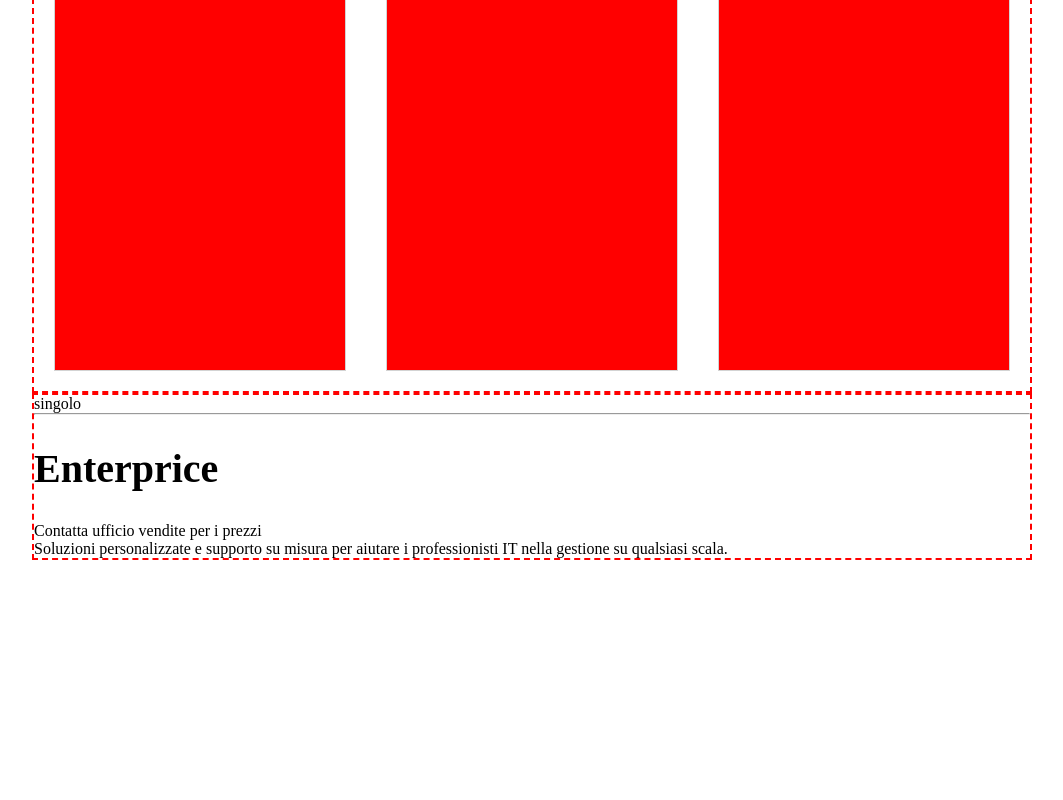
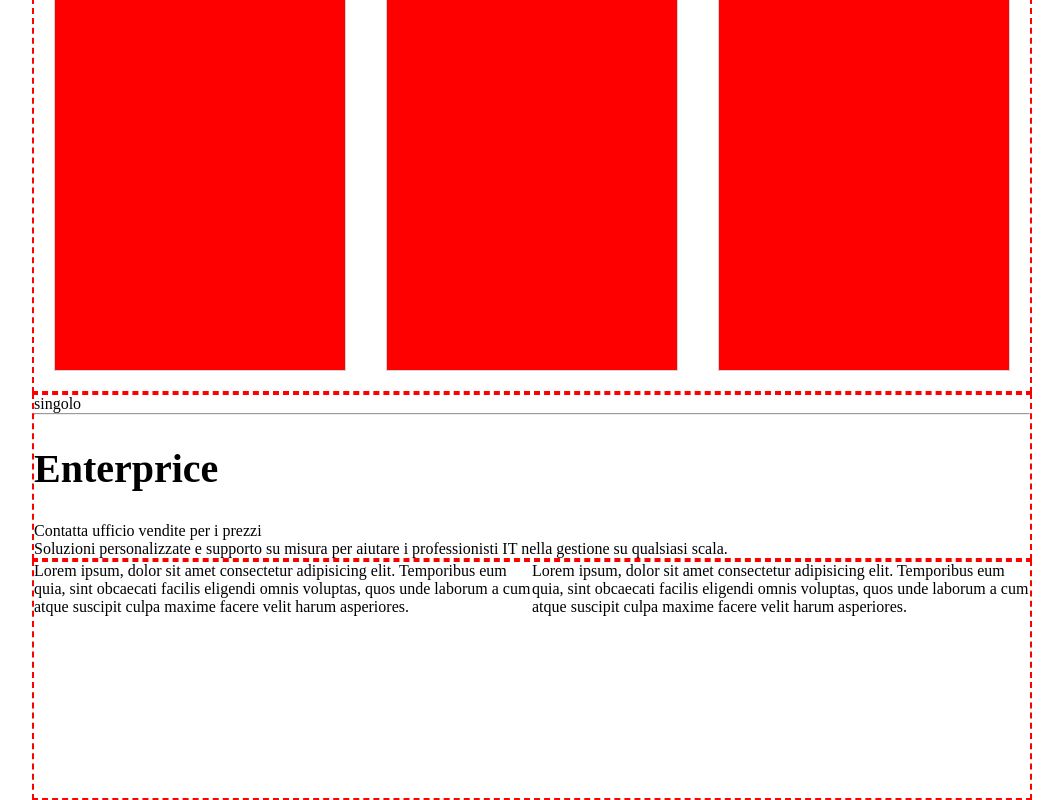
Before and after one commit to mauroluciano/htmlcss-dropbox, a plain HTML site: page index.html in a window 1280 px wide. Shown: the part 1171-1971 px from the top of the page, without its empty margins (108-1171 px from the left). Drawn offline with Linux system fonts and the light colour scheme.

Commit message:
fix class partner

```diff
--- a/index.html
+++ b/index.html
@@ -65,11 +65,21 @@
             professionisti IT nella gestione su qualsiasi scala.
           </p>
         </div>
-      </div>
 
-      <div class="box-partner">
-        <div class="parner-sx"></div>
-        <div class="parner-dx"></div>
+        <div class="box-partner flex debug">
+          <div class="parner-sx">
+            Lorem ipsum, dolor sit amet consectetur adipisicing elit. Temporibus
+            eum quia, sint obcaecati facilis eligendi omnis voluptas, quos unde
+            laborum a cum atque suscipit culpa maxime facere velit harum
+            asperiores.
+          </div>
+          <div class="parner-dx">
+            Lorem ipsum, dolor sit amet consectetur adipisicing elit. Temporibus
+            eum quia, sint obcaecati facilis eligendi omnis voluptas, quos unde
+            laborum a cum atque suscipit culpa maxime facere velit harum
+            asperiores.
+          </div>
+        </div>
       </div>
     </main>
     <!--close main-->
```
